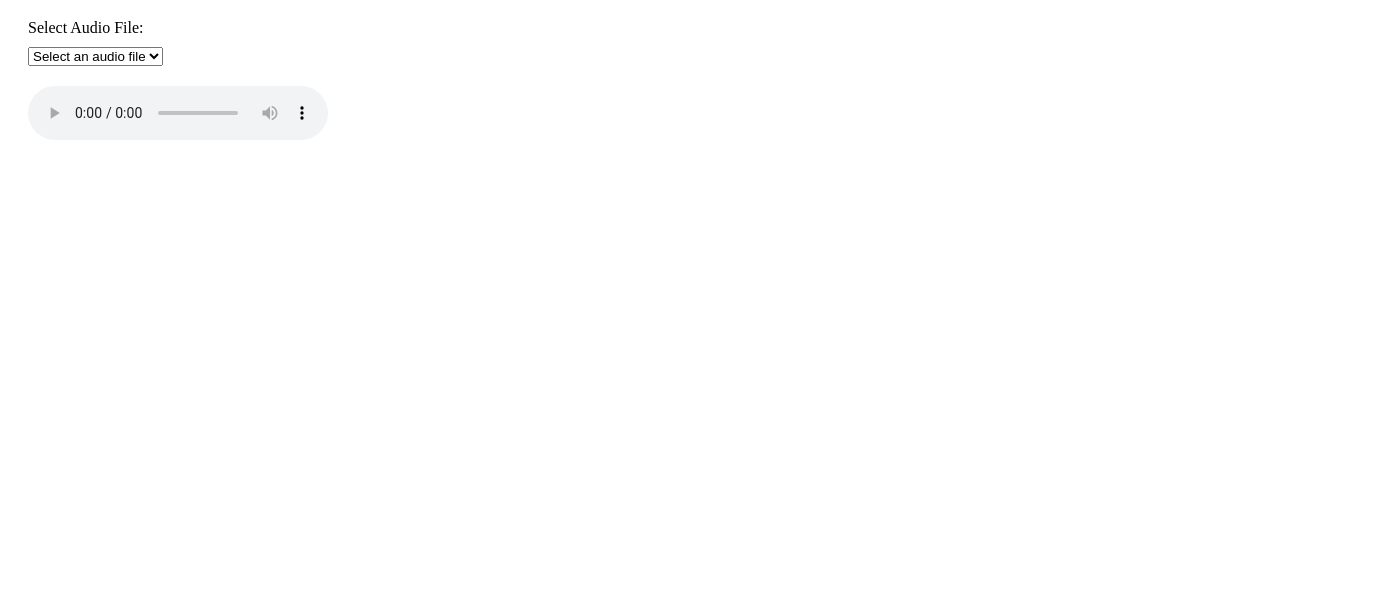
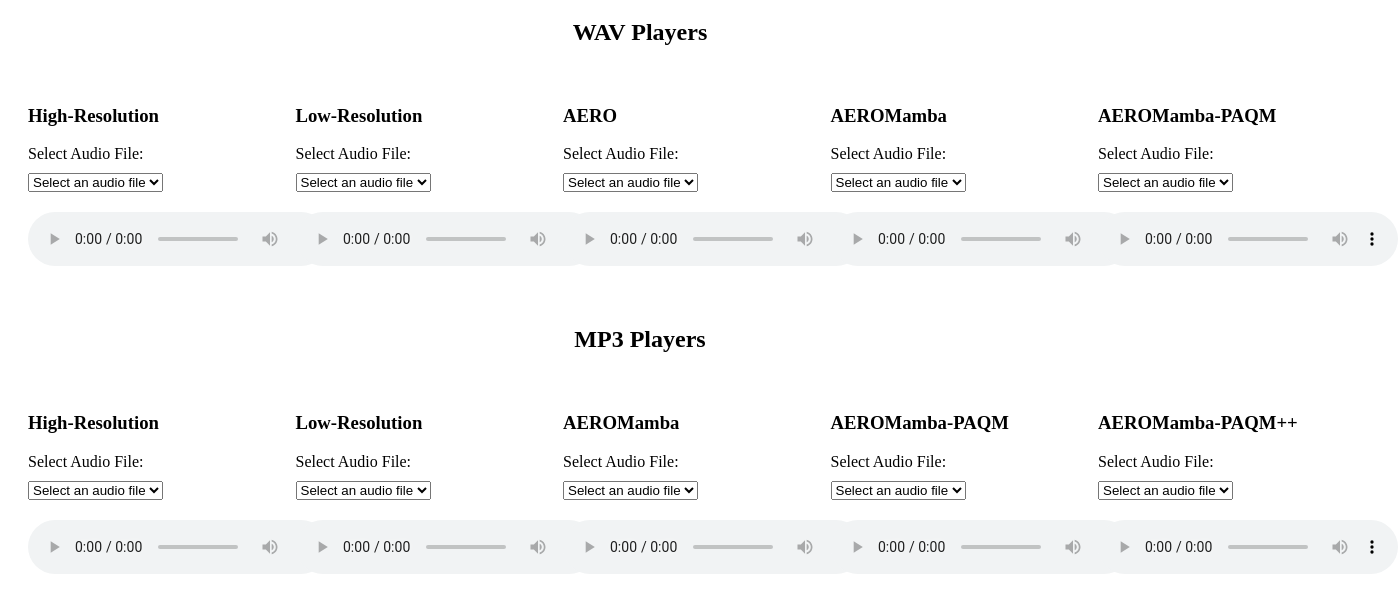
Before and after one commit to msc-aeromamba/efficient-super-resolution, a plain HTML site: page index.html in a window 1280 px wide. Shown: the part 61-674 px from the top of the page, 1398 px wide, since content can reach past the window. Drawn offline with Linux system fonts and the light colour scheme; no server answers.

Commit message:
Add files via upload

```diff
--- a/index.html
+++ b/index.html
@@ -3,37 +3,91 @@
 <head>
     <meta charset="UTF-8">
     <meta name="viewport" content="width=device-width, initial-scale=1.0">
-    <title>Audio Player</title>
+    <title>Multi Audio Player</title>
     <style>
         .audio-container {
             display: flex;
             flex-direction: column;
             align-items: flex-start;
             margin: 20px;
+            width: 18%;
+        }
+
+        .audio-player-row {
+            display: flex;
+            justify-content: space-between;
+            margin-bottom: 30px;
         }
 
         .audio-container select,
         .audio-container audio {
             margin: 10px 0;
         }
+
+        h2 {
+            text-align: center;
+            width: 100%;
+        }
     </style>
 </head>
 <body>
     <h1>Audio Player</h1>
-    <div class="audio-container">
-        <label for="audio-select">Select Audio File:</label>
-        <select id="audio-select" onchange="playSelectedAudio()">
-            <option value="" disabled selected>Select an audio file</option>
-        </select>
-        <audio id="audio-player" controls></audio>
+
+    <!-- WAV Players Section -->
+    <h2>WAV Players</h2>
+    <div class="audio-player-row" id="wav-players">
+        <!-- 5 Players for WAV files will be generated here -->
+    </div>
+
+    <!-- MP3 Players Section -->
+    <h2>MP3 Players</h2>
+    <div class="audio-player-row" id="mp3-players">
+        <!-- 5 Players for MP3 files will be generated here -->
     </div>
 
     <script>
-        // Fetch audio files from the JSON file
-        fetch('audioFiles.json')
+        // Configuration for each player
+        const wavPlayerConfig = [
+            { id: 'wav1', jsonFile: 'json/wav/hr/hr.json', methodName: 'High-Resolution' },
+            { id: 'wav2', jsonFile: 'json/wav/lr/lr.json', methodName: 'Low-Resolution' },
+            { id: 'wav3', jsonFile: 'json/wav/aero/aero.json', methodName: 'AERO' },
+            { id: 'wav4', jsonFile: 'json/wav/mamba/mamba.json', methodName: 'AEROMamba' },
+            { id: 'wav5', jsonFile: 'json/wav/mamba_paqm/mamba_paqm.json', methodName: 'AEROMamba-PAQM' }
+        ];
+
+        const mp3PlayerConfig = [
+            { id: 'mp31', jsonFile: 'json/mp3/hr/hr.json', methodName: 'High-Resolution' },
+            { id: 'mp32', jsonFile: 'json/mp3/lr/lr.json', methodName: 'Low-Resolution' },
+            { id: 'mp33', jsonFile: 'json/mp3/mamba/mamba.json', methodName: 'AEROMamba' },
+            { id: 'mp34', jsonFile: 'json/mp3/mamba_paqm/mamba_paqm.json', methodName: 'AEROMamba-PAQM' },
+            { id: 'mp35', jsonFile: 'json/mp3/mamba_paqm++/mamba_paqm++.json', methodName: 'AEROMamba-PAQM++' }
+        ];
+
+        // Function to create an audio player container
+        function createAudioPlayerContainer(config, containerId) {
+            const container = document.createElement('div');
+            container.className = 'audio-container';
+            container.innerHTML = `
+                <h3>${config.methodName}</h3> <!-- Display the method name -->
+                <label for="${config.id}-select">Select Audio File:</label>
+                <select id="${config.id}-select" onchange="playSelectedAudio('${config.id}')">
+                    <option value="" disabled selected>Select an audio file</option>
+                </select>
+                <audio id="${config.id}-player" controls></audio>
+            `;
+            document.getElementById(containerId).appendChild(container);
+
+            // Load audio files for this player
+            loadAudioFiles(config.id, config.jsonFile);
+        }
+
+        // Function to load audio files based on the JSON file
+        function loadAudioFiles(playerId, jsonFile) {
+            fetch(jsonFile)
                 .then(response => response.json())
                 .then(audioFiles => {
-                const audioSelect = document.getElementById('audio-select');
+                    const audioSelect = document.getElementById(`${playerId}-select`);
+                    audioSelect.innerHTML = '<option value="" disabled selected>Select an audio file</option>'; // Reset dropdown
 
                     // Populate the dropdown with audio files
                     audioFiles.forEach(file => {
@@ -43,12 +97,13 @@
                         audioSelect.appendChild(option);
                     });
                 })
-            .catch(error => console.error('Error loading audio files:', error));
+                .catch(error => console.error(`Error loading audio files for ${playerId}:`, error));
+        }
 
-        // Function to play the selected audio file
-        function playSelectedAudio() {
-            const audioPlayer = document.getElementById('audio-player');
-            const audioSelect = document.getElementById('audio-select');
+        // Function to play the selected audio file for the specific player
+        function playSelectedAudio(playerId) {
+            const audioPlayer = document.getElementById(`${playerId}-player`);
+            const audioSelect = document.getElementById(`${playerId}-select`);
             const selectedFile = audioSelect.value;
 
             if (selectedFile) {
@@ -56,6 +111,12 @@
                 audioPlayer.play();
             }
         }
+
+        // Create WAV players
+        wavPlayerConfig.forEach(config => createAudioPlayerContainer(config, 'wav-players'));
+
+        // Create MP3 players
+        mp3PlayerConfig.forEach(config => createAudioPlayerContainer(config, 'mp3-players'));
     </script>
 </body>
 </html>
```
Lines whose indentation alone changed are shown as unchanged.
